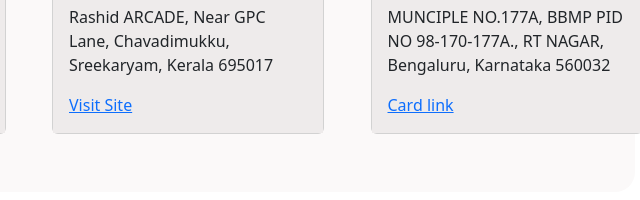
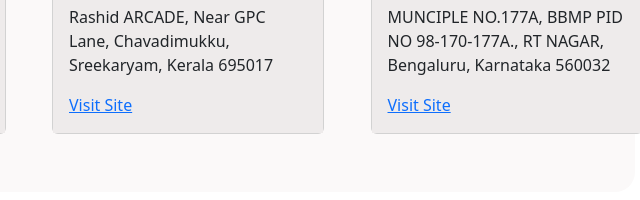
Before and after one commit to Gourilekshmy/Trends-clone-site, a plain HTML site: page index.html in a window 1280 px wide. Shown: the part 2060-2260 px from the top of the page, 640-1280 px from the left. Drawn offline with nearby package versions, Linux system fonts and the light colour scheme.

Commit message:
linkname

```diff
--- a/index.html
+++ b/index.html
@@ -334,7 +334,7 @@
                     MUNCIPLE NO.177A, BBMP PID NO 98-170-177A., RT NAGAR,
                     Bengaluru, Karnataka 560032
                   </p>
-                  <a href="#" class="card-link">Card link</a>
+                  <a href="#" class="card-link">Visit Site</a>
                 </div>
               </div>
             </div>
```
